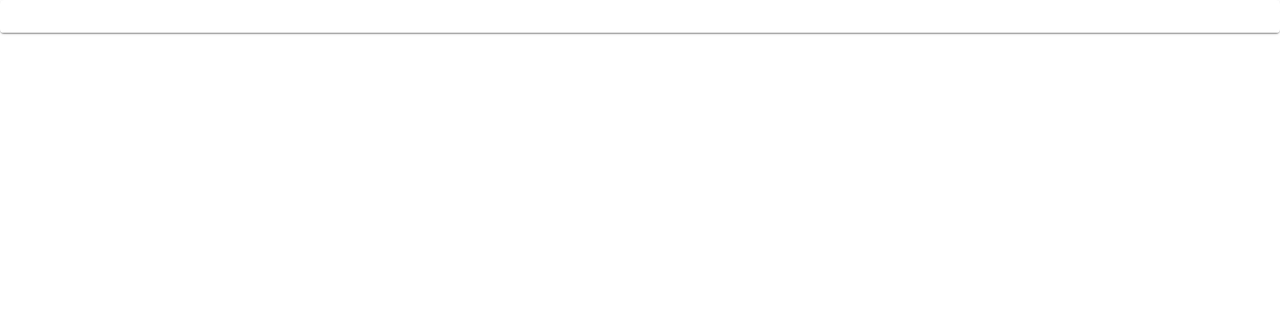
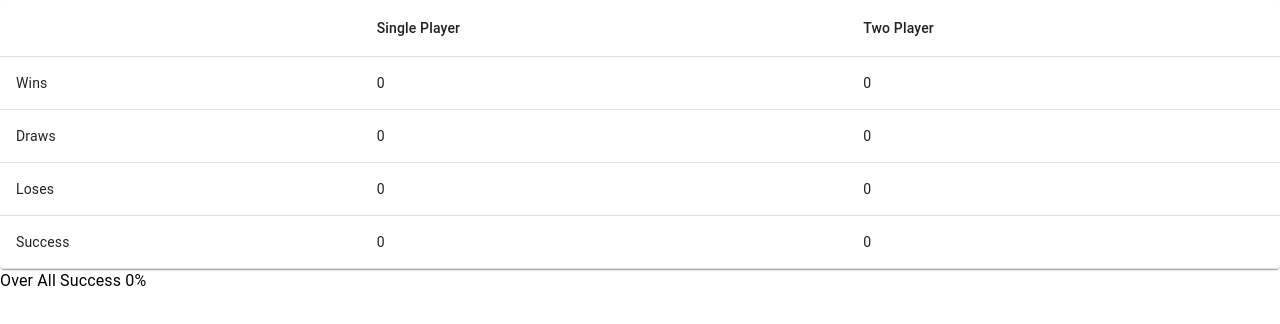
Before and after one commit to nhope123/xs_and_os, a React (Create React App) app: page /stats in a window 1280 px wide. Shown: the top 324 px of the page. Built offline with nearby package versions, Linux system fonts and the light colour scheme.

Commit message:
Update Statistic page

```diff
--- a/src/components/GamePad/GamePad.tsx
+++ b/src/components/GamePad/GamePad.tsx
@@ -5,7 +5,23 @@ import GameContext from '../../context/GameContext';
 import { CurrentPlayer } from '../../pages/GamePage/GamePage';
 import RowButtons from '../RowButtons/RowButtons';
 import { useLocalStorage } from 'usehooks-ts';
+import { player1Statistic, player2Statistic } from '../../pages/Settings/Settings';
 
+export const defaultStats = {
+  singlePlayer: {
+    wins: 0,
+    loses: 0,
+    draws: 0,
+    success: 0,
+  },
+  twoPlayer: {
+    wins: 0,
+    loses: 0,
+    draws: 0,
+    success: 0,
+  },
+  totalSuccess: 0,
+}
 
 export type RowStart = 1 | 4 | 7;
 // type Count = 0 | 1 | 2 | 3;
@@ -16,17 +32,11 @@ interface GamePadProps {
   setCurrentPlayer: (value: CurrentPlayer) => void;
 }
 
-const formatDisplay = (value: GameSymbol) => {
-
-  const result = value === 'X' || value === 'O' ? value : '';
-    console.log(result);
-
-    return result;
-};
+const formatDisplay = (value: GameSymbol) => value === 'X' || value === 'O' ? value : '';
 
 const GamePad = ({ currentPlayer, setCurrentPlayer }: GamePadProps) => {
-  const [player1Stats, setPlayer1Stats] = useLocalStorage(player1Statistic, '');
-  const [player2Stats, setPlayer2Stats] = useLocalStorage(player2Statistic, '');
+  const [player1Stats, setPlayer1Stats] = useLocalStorage(player1Statistic, JSON.stringify(defaultStats));
+  const [player2Stats, setPlayer2Stats] = useLocalStorage(player2Statistic, JSON.stringify(defaultStats));
   const { playersSymbol } = useContext(GameContext);
   const [gameLayout, setGameLayout] = useState<GameSymbol[]>(() => defaultLayout as GameSymbol[]);
   // const [roundCount, setRoundCount] = useState<Count>(() => 0);
--- a/src/components/StatisticTabs/StatisticTabs.tsx
+++ b/src/components/StatisticTabs/StatisticTabs.tsx
@@ -1,9 +1,11 @@
-import { Paper, Table, TableBody, TableCell, TableContainer, TableHead, TableRow } from '@mui/material';
+import { Paper, Table, TableBody, TableCell, TableContainer, TableHead, TableRow, Typography } from '@mui/material';
 import React, { useMemo } from 'react';
+import { PlayerStatsRow } from '../../pages/StatisticPage/components/Player1Stats';
 
 interface StatisticTabsProps {
   header: string[];
-  rows: Cell[][];
+  rows: PlayerStatsRow[];
+  totalSuccess: number;
 }
 
 interface Cell {
@@ -12,22 +14,21 @@ interface Cell {
 }
 
 const StatisticTabs = (props: StatisticTabsProps) => {
-  const { header, rows } = props;
+  const { header, rows, totalSuccess } = props;
 
   const head = useMemo(() => header.map((e) => <TableCell key={e}>{e}</TableCell>), [header]);
   const tableRows = useMemo(() => {
     return rows.map((row) =>
-      <TableRow >
-      {
-        row.map((x) => (
-          <TableCell key={x.id}>{x.cell}</TableCell>
-        ))
-      }
+      <TableRow key={JSON.stringify(row)} >
+        <TableCell >{row.key}</TableCell>
+        <TableCell >{row.singlePlayer}</TableCell>
+        <TableCell >{row.twoPlayer}</TableCell>
       </TableRow>
     )
   }, [rows]);
 
   return (
+    <>
       <TableContainer component={Paper} >
         <Table>
           <TableHead>
@@ -40,6 +41,8 @@ const StatisticTabs = (props: StatisticTabsProps) => {
           </TableBody>
         </Table>
       </TableContainer>
+      <Typography>{`Over All Success ${totalSuccess / 100}%`}</Typography>
+    </>
   );
 };
 
--- a/src/pages/Settings/Settings.tsx
+++ b/src/pages/Settings/Settings.tsx
@@ -6,8 +6,10 @@ import SettingsSwitch from '../../components/SettingsSwitch/SettingsSwitch';
 const player1 = 'Save Player 1 Cumulative Statistic';
 const player2 = 'Save Player 2 Cumulative Statistic';
 
-export const player1Statistic = 'tic-tac-toe-save-player1-statistics';
-export const player2Statistic = 'tic-tac-toe-save-player2-statistics';
+export const savePlayer1Statistic = 'tic-tac-toe-save-player1-statistics';
+export const savePlayer2Statistic = 'tic-tac-toe-save-player2-statistics';
+export const player1Statistic = 'tic-tac-toe-player1-statistics';
+export const player2Statistic = 'tic-tac-toe-player2-statistics';
 
 const rootSx: SxProps<Theme> = {
   display: 'flex',
@@ -19,8 +21,8 @@ const rootSx: SxProps<Theme> = {
 }
 
 const Settings = () => {
-  const [savePlayer1Stats, setSavePlayer1Stats] = useLocalStorage(player1Statistic, false);
-  const [savePlayer2Stats, setSavePlayer2Stats] = useLocalStorage(player2Statistic, false);
+  const [savePlayer1Stats, setSavePlayer1Stats] = useLocalStorage(savePlayer1Statistic, false);
+  const [savePlayer2Stats, setSavePlayer2Stats] = useLocalStorage(savePlayer2Statistic, false);
 
   const stats = {
     player1: {
--- a/src/pages/StatisticPage/components/Player1Stats.tsx
+++ b/src/pages/StatisticPage/components/Player1Stats.tsx
@@ -1,19 +1,40 @@
+import { capitalize } from '@mui/material/utils';
 import React, { useMemo } from 'react';
 import { useLocalStorage } from 'usehooks-ts';
+import { defaultStats } from '../../../components/GamePad/GamePad';
 import StatisticTabs from '../../../components/StatisticTabs/StatisticTabs';
 import { player1Statistic } from '../../Settings/Settings';
 
 interface Player1StatsTabProps {
 }
 
+export interface PlayerStatsRow {
+  key: string;
+  singlePlayer: number;
+  twoPlayer: number;
+}
+
+const rowTitle = ['wins', 'draws', 'loses', 'success'];
+
 const Player1StatsTab = () => {
-  const [player1Stats, setPlayer1Stats] = useLocalStorage(player1Statistic, '');
-
-  const head = useMemo(() => ["", ...Object.keys(player1Stats)], [player1Stats]);
+  const [player1Stats] = useLocalStorage(player1Statistic, JSON.stringify(defaultStats));
+  const head = useMemo(() => ["", 'Single Player', 'Two Player'], []);
+  const stats = JSON.parse(player1Stats);
+  const tableRows = useMemo(() => {
+    const results: PlayerStatsRow[] = [];
+    rowTitle.forEach((e) => {
+      results.push({
+        key: capitalize(e),
+        singlePlayer: stats.singlePlayer[e],
+        twoPlayer: stats.twoPlayer[e],
+      })
+    });
+    return results;
+  }, [stats.singlePlayer, stats.twoPlayer]);
 
   return (
     <div>
-      <StatisticTabs header={head} rows={[]} />
+      <StatisticTabs header={head} rows={tableRows} totalSuccess={stats.totalSuccess}/>
     </div>
   );
 };
```
Lines whose indentation alone changed are shown as unchanged.
